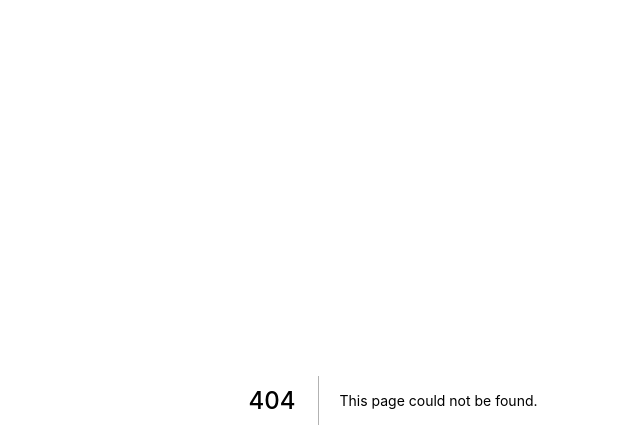
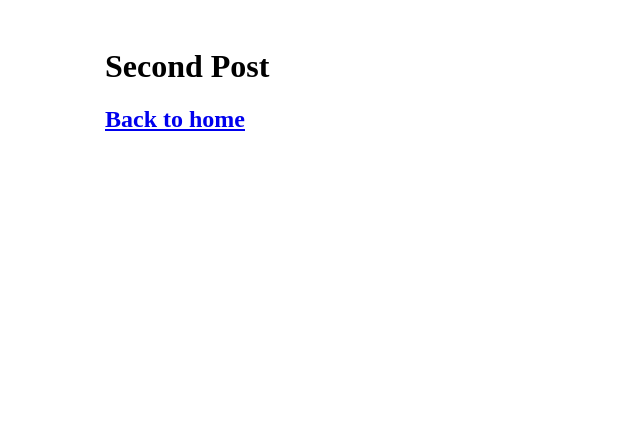
Before and after one commit to fernandezja/nextjs-blog-experiments, a Next.js app in the folder src/: page /posts/second-post in a window 1280 px wide. Before the commit this address had no page. Shown: the top 448 px of the page, without its empty margins (247-887 px from the left). Built offline with nearby package versions, Linux system fonts and the light colour scheme.

Commit message:
Navigate Between Pages . Layouts

```diff
--- a/src/pages/index.js
+++ b/src/pages/index.js
@@ -13,7 +13,8 @@ export default function Home() {
         <h1 className="title">
         Learn to <a href="https://nextjs.org">Next.js!</a>
         </h1>
-        <p>Read <Link href="/posts/first-post"><a>this page!</a></Link></p>
+        <p>Read <Link href="/posts/first-post"><a>this page (first post)!</a></Link>
+          and <Link href="/posts/second-post"><a>another page (second post)!</a></Link></p>
 
         <p className="description">
           Get started by editing <code>pages/index.js</code>
--- /dev/null
+++ b/src/pages/posts/second-post.js
@@ -0,0 +1,19 @@
+import Link from 'next/link'
+import Head from 'next/head'
+import Layout from '../../components/layout'
+
+export default function FirstPost() {
+  return (
+    <Layout>
+    <Head>
+      <title>Second Post</title>
+    </Head>
+    <h1>Second Post</h1>
+    <h2>
+      <Link href="/">
+        <a>Back to home</a>
+      </Link>
+    </h2>
+  </Layout>
+  )
+}
```
